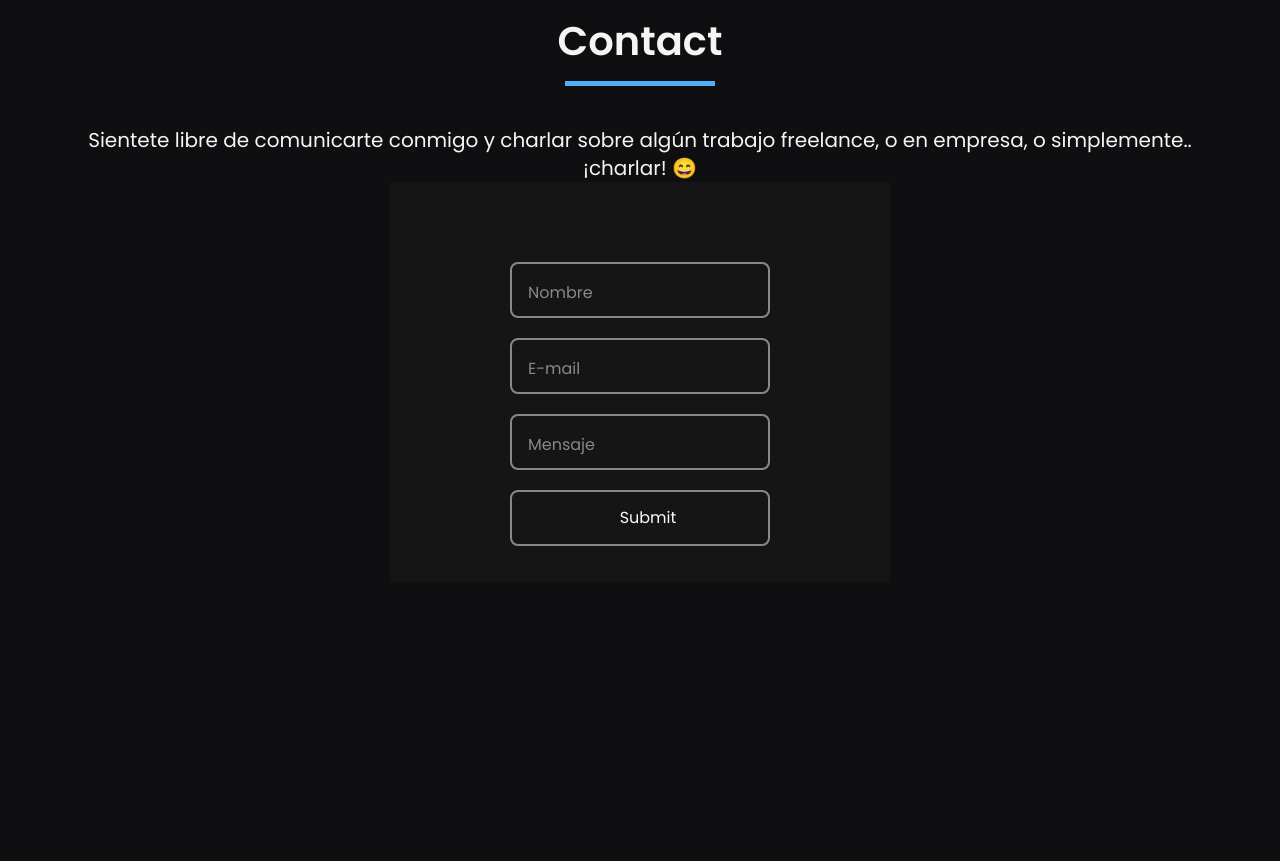
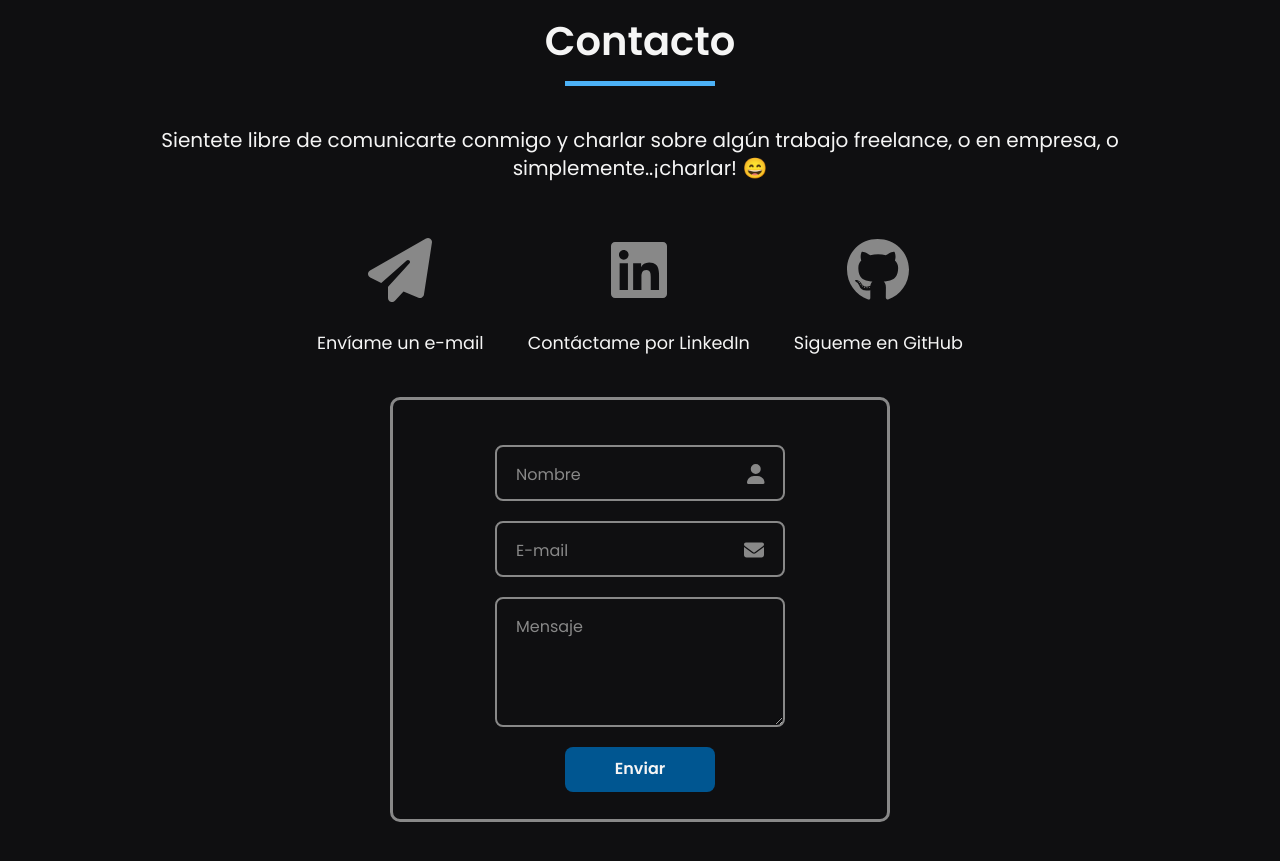
Before and after one commit to francobuceta/Portfolio, a React (Vite) app: page / in a window 1280 px wide. Shown: the part 2780-3641 px from the top of the page. Before the commit the page ends 3362 px from the top, so only its background shows below. Built offline with nearby package versions, Linux system fonts and the light colour scheme.

Commit message:
formulario creado

```diff
--- a/src/App.jsx
+++ b/src/App.jsx
@@ -11,8 +11,8 @@ const App = () => {
       <Navbar />
       <Banner />
       <About />
+      <Portfolio />
       <Services />
-      <Portfolio />
       <Contact />
     </>
   )
--- a/src/components/Contact.jsx
+++ b/src/components/Contact.jsx
@@ -1,32 +1,70 @@
+import { useState } from "react";
+import { FontAwesomeIcon } from '@fortawesome/react-fontawesome';
+import { faUser, faEnvelope, faPaperPlane } from '@fortawesome/free-solid-svg-icons';
+import { faLinkedin, faGithub, } from '@fortawesome/free-brands-svg-icons';
+
 const Contact = () => {
+
+    const [valueName, setValueName] = useState("");
+    const [valueMail, setValueMail] = useState("");
+    const [valueMessage, setValueMessage] = useState("");
+
     return (
         <>
             <section className="container mx-auto px-16 mt-36">
                 <div className="about_title">
-                    <h2>Contact</h2>
+                    <h2>Contacto</h2>
                 </div>
 
                 <div className='flex justify-center items-center text-white font-poppins text-xl text-center'>
-                    <h3>Sientete libre de comunicarte conmigo y charlar sobre algún trabajo freelance, o en empresa, o simplemente..¡charlar! &#128516;</h3>
+                    <h3 className="max-w-5xl">Sientete libre de comunicarte conmigo y charlar sobre algún trabajo freelance, o en empresa, o simplemente..¡charlar! &#128516;</h3>
+                </div>
+
+                <div className="flex justify-center mt-10 gap-11">
+                    <div className="contact_icons">
+                        <a href="mailto:francobuceta95@gmail.com" target="_blank"><FontAwesomeIcon icon={faPaperPlane} /></a>
+                        <span>Envíame un e-mail</span>
+                    </div>
+                    <div className="contact_icons">
+                        <a href="https://www.linkedin.com/in/francobuceta/" target="_blank"><FontAwesomeIcon icon={faLinkedin} /></a>
+                        <span>Contáctame por LinkedIn</span>
+                    </div>
+                    <div className="contact_icons">
+                        <a href="https://github.com/francobuceta" target="_blank"><FontAwesomeIcon icon={faGithub} /></a>
+                        <span>Sigueme en GitHub</span>
+                    </div>
                 </div>
 
                 <div className="form_container">
                     <form action="" className="form">
                         <div>
-                            <input id="name" type="text"></input>
+                            <input id="name" type="text"
+                                onChange={e => setValueName(e.target.value)}
+                                className={valueName ? "has-value" : ""}>
+                            </input>
+                            <span><FontAwesomeIcon icon={faUser} /></span>
                             <label htmlFor="name">Nombre</label>
                         </div>
+
                         <div>
-                            <input id="mail" type="email"></input>
+                            <input id="mail" type="email"
+                                onChange={e => setValueMail(e.target.value)}
+                                className={valueMail ? "has-value" : ""}>
+                            </input>
+                            <span><FontAwesomeIcon icon={faEnvelope} /></span>
                             <label htmlFor="mail">E-mail</label>
                         </div>
+
                         <div>
-                            <input id="text" type="textarea"></input>
-                            <label htmlFor="text">Mensaje</label>
+                            <textarea id="text"
+                                onChange={e => setValueMessage(e.target.value)}
+                                className={valueMessage ? "has-value" : ""}>
+                            </textarea>
+                            <label htmlFor="text" className="text_label">Mensaje</label>
                         </div>
-                        <div>
-                            <input id="submit" type="submit"></input>
-                        </div>
+
+                        <input id="submit" type="submit" value="Enviar"></input>
+
                     </form>
                 </div>
             </section>
--- a/src/components/Portfolio.jsx
+++ b/src/components/Portfolio.jsx
@@ -14,7 +14,7 @@ const Portfolio = () => {
                 </div>
 
                 <div className='flex justify-center items-center text-white font-poppins text-xl'>
-                    <h3>Algunos de mis proyectos más destacados hasta el momento</h3>
+                    <h3>Algunos de mis proyectos más destacados hasta el momento.</h3>
                 </div>
 
                 <div className="portfolio_container">
--- a/src/components/Services.jsx
+++ b/src/components/Services.jsx
@@ -10,7 +10,7 @@ const Services = () => {
                 </div>
 
                 <div className='flex justify-center items-center text-white font-poppins text-xl'>
-                    <h3>Estos son los servicios que ofrezco</h3>
+                    <h3>Estos son los servicios que ofrezco.</h3>
                 </div>
 
                 <div className="services_container">
--- a/src/styles/base/_colors.scss
+++ b/src/styles/base/_colors.scss
@@ -1,5 +1,6 @@
 $primary: #4cb1f6;
 $secondary: #005691;
-$grey: #e8f1f5;
+$grey: rgb(53, 50, 50);
+$grey-light: #888888;
 $white: #f5f5f5;
 $dark: rgb(15, 15, 17);
--- a/src/styles/components/_about.scss
+++ b/src/styles/components/_about.scss
@@ -33,7 +33,7 @@
     }
 
     p {
-        color: $grey;
+        color: #e8f1f5;
         font-size: 1.1rem;
         font-family: 'Raleway', sans-serif;
         line-height: 40px;
@@ -100,6 +100,6 @@
     }
 
     .skill_item:hover {
-        color: $secondary;
+        color: $primary;
     }
 }
--- a/src/styles/components/_contact.scss
+++ b/src/styles/components/_contact.scss
@@ -1,60 +1,127 @@
+.contact_icons {
+    display: flex;
+    flex-direction: column;
+    align-items: center;
+    gap: 12px;
+    font-size: 4rem;
+    transition: all 0.4s;
+
+    &:hover a {
+        transition: all 0.4s;
+        transform: scale(1.2);
+        color: $primary;
+    }
+
+    a {
+        color: $grey-light;
+    }
+
+    span {
+        font-size: 1.1rem;
+        font-family: "Poppins", sans-serif;
+        color: $white;
+    }
+}
+
 .form_container {
     display: flex;
     justify-content: center;
+    margin-top: 40px;
+    margin-bottom: 40px;
 
     .form {
         width: 500px;
-        height: 400px;
-        background-color: #151515;;
-        padding: 80px;
+        height: 425px;
+        padding: 45px;
+        border-radius: 10px;
+        border: 3px solid $grey-light;
 
         div {
             display: flex;
             justify-content: center;
             position: relative;
 
-            input {
+            span {
+                right: 70px;
+                font-size: 20px;
+                position: absolute;
+                top: 39%;
+                pointer-events: none;
+                color: $grey-light;
+                transition: 0.3s;
+                translate: 0 -50%;
+                padding: 4px 8px;
+            }
+
+            input,
+            textarea {
                 height: 56px;
-                width: 260px;
+                width: 290px;
                 margin-bottom: 20px;
                 padding-left: 16px;
-                border: 2px solid #888888;
+                border: 2px solid $grey-light;
                 border-radius: 8px;
                 outline: none;
-                background: transparent;
-                color: #f9f9f9;
+                background: $dark;
+                color: $white;
                 font-size: 16px;
-
 
                 &:focus {
                     border-color: $primary;
                 }
+            }
 
-                &:focus + label {
-                    background: #151515;;
-                    color: rgba(255, 255, 255, 0.75);
-                    translate: 0 -46px;
-                    border-radius: 10px;
-                }
+            textarea {
+                height: 130px;
+                padding: 16px 0 0 16px;
             }
 
             label {
                 position: absolute;
                 top: 40%;
-                translate: 0 -50%;
                 pointer-events: none;
-                color: #888888;
+                color: $grey-light;
                 transition: 0.3s;
-                left: 50px;
+                left: 70px;
                 translate: 0 -50%;
                 padding: 4px 8px;
                 font-family: "Poppins", sans-serif;
+                border-radius: 10px;
             }
 
-            #submit {
-                cursor: pointer;
-                font-family: "Poppins", sans-serif;
+            .text_label {
+                top: 20%;
+            }
+        }
+
+        #submit {
+            display: flex;
+            justify-content: center;
+            margin: auto;
+            width: 150px;
+            height: 45px;
+            font-family: "Poppins", sans-serif;
+            font-weight: 900;
+            color: $white;
+            background-color: $secondary;
+            border: none;
+            border-radius: 8px;
+            cursor: pointer;
+
+            &:hover {
+                color: $secondary;
+                background-color: $white;
             }
         }
     }
 }
+
+.form div > :is(input:focus, textarea:focus, .has-value) ~ label {
+    background: $dark;
+    color: $white;
+    translate: 0 -46px;
+}
+
+.form div > :is(input:focus, textarea:focus, .has-value) ~ span {
+    color: $primary;
+}
--- a/src/styles/styles.scss
+++ b/src/styles/styles.scss
@@ -8,6 +8,6 @@
 @import "./components/navbar";
 @import "./components/banner";
 @import "./components/about";
+@import "./components/portfolio";
 @import "./components/services";
-@import "./components/portfolio";
 @import "./components/contact";
```
